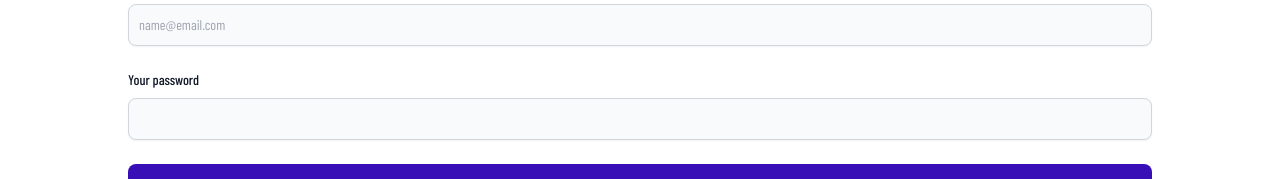
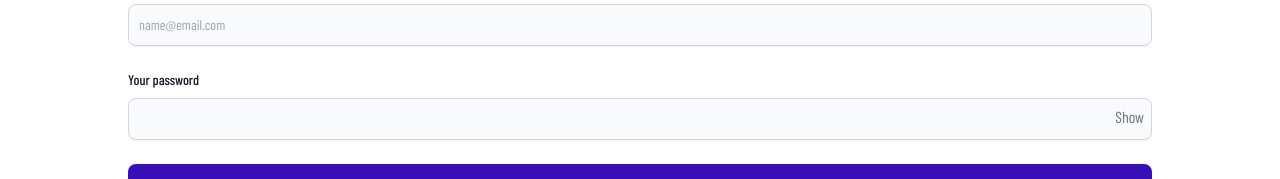
Before and after one commit to tzhasan/summer-camp-client-side-tzhasan, a React (Vite) app: page /login in a window 1280 px wide. Shown: the part 252-431 px from the top of the page. Built offline with nearby package versions, Linux system fonts and the light colour scheme; no server answers; a web font is replaced by a local one.

Commit message:
password hide show done

```diff
--- a/src/Pages/Login.jsx
+++ b/src/Pages/Login.jsx
@@ -1,4 +1,4 @@
-import React, { useContext } from 'react';
+import React, { useContext, useState } from 'react';
 import { Link, useNavigate } from 'react-router-dom';
 import { FcGoogle } from "react-icons/fc";
 import useAuth from '../Hooks/UseAuth';
@@ -13,6 +13,8 @@ const Login = () => {
   const { user, signIn, googleSignIn } = useContext(AuthContext);
    // Submit
   const { register, handleSubmit } = useForm();
+  const [hide,setHide] = useState(true)
+
 
 
   const onSubmit = (data) => {
@@ -90,16 +92,23 @@ const Login = () => {
             required
           />
         </div>
-        <div className="mb-6">
+        <div className="mb-6 relative">
           <label className="block mb-2 text-sm font-medium text-gray-900 dark:text-white">
             Your password
           </label>
           <input
-            type="password"
+            type={hide ? "password" : "text"}
             {...register("password", { required: true, maxLength: 20 })}
-            className="shadow-sm bg-gray-50 border border-gray-300 text-gray-900 text-sm rounded-lg focus:ring-blue-500 focus:border-blue-500 block w-full p-2.5 dark:bg-gray-700 dark:border-gray-600 dark:placeholder-gray-400 dark:text-white dark:focus:ring-blue-500 dark:focus:border-blue-500 dark:shadow-sm-light"
+            className="shadow-sm bg-gray-50 border border-gray-300 text-gray-900 text-sm rounded-lg focus:ring-blue-500 focus:border-blue-500 block w-full p-2.5 dark:bg-gray-700 dark:border-gray-600 dark:placeholder-gray-400 dark:text-white dark:focus:ring-blue-500 dark:focus:border-blue-500 dark:shadow-sm-light "
             required
           />
+          <button
+            type="button"
+            onClick={() => setHide(!hide)}
+            className="absolute indent-5 top-[50%] right-2 text-gray-500 dark:text-gray-300"
+          >
+            {hide ? "Show" : "Hide"}
+          </button>
         </div>
         <div className="my-2 text-sm">
           {/* TODO "error" */}
```
